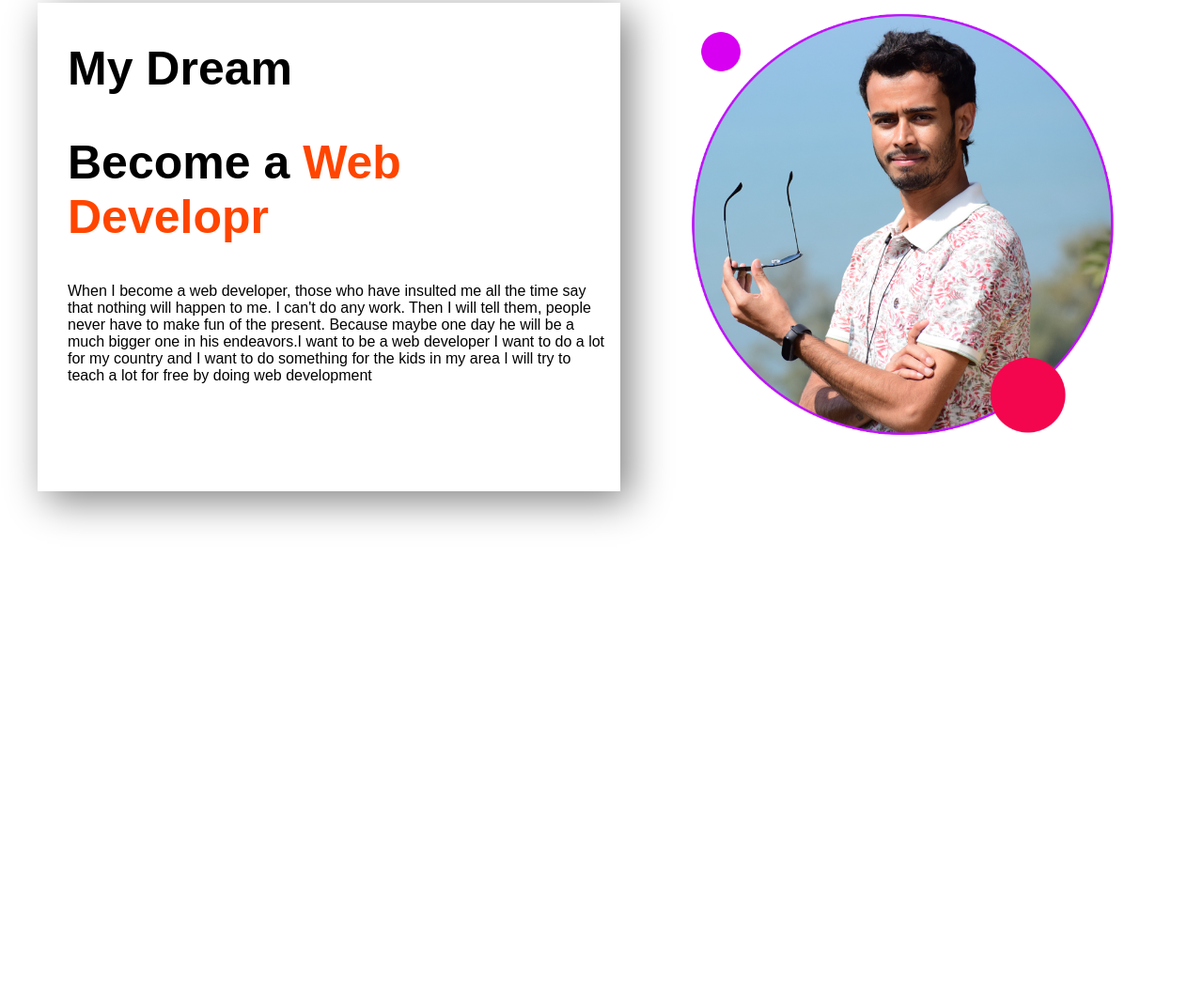
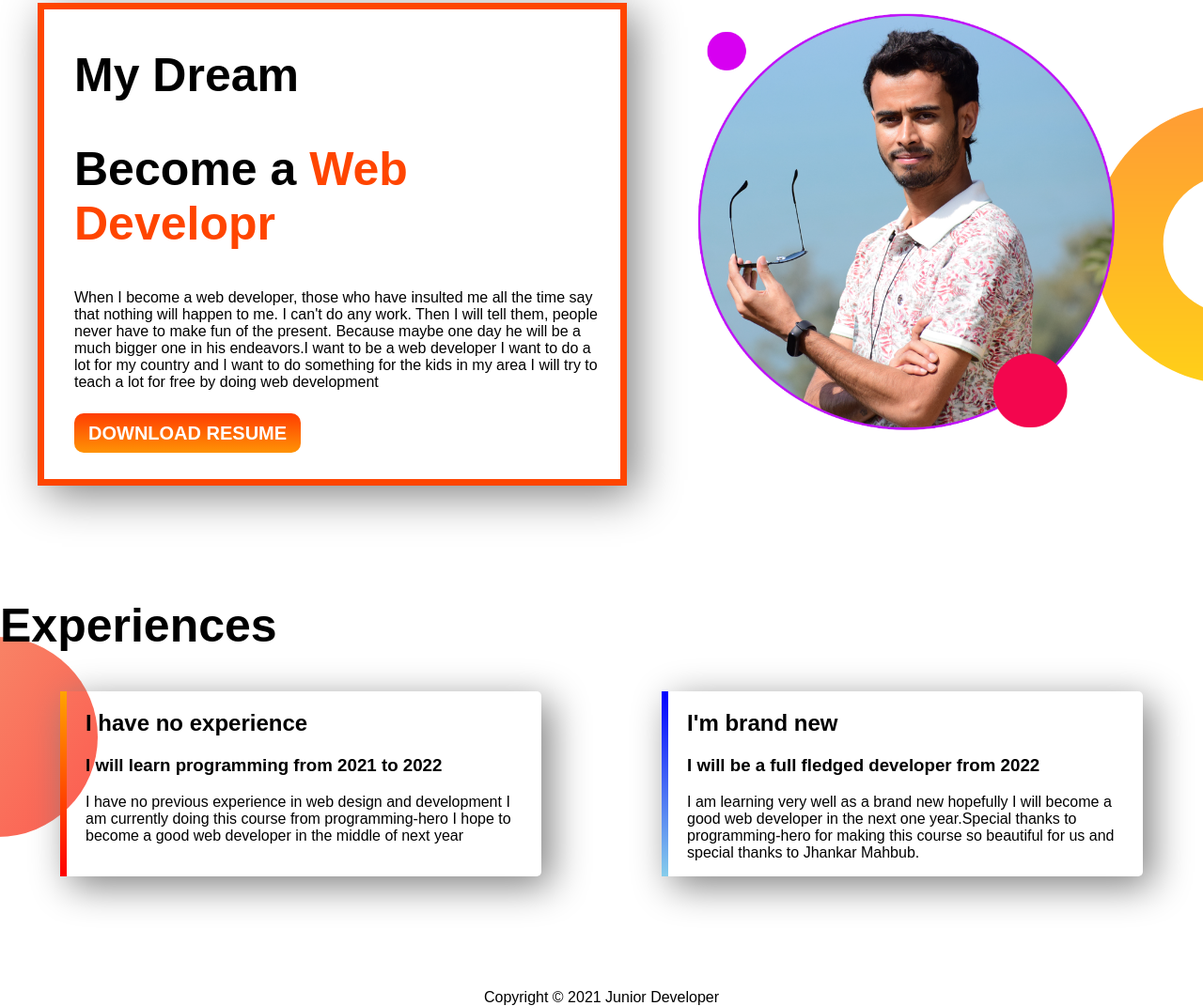
Before and after one commit to sojibdasjr/protfolio-site, a plain HTML site: page index.html in a window 1280 px wide. Shown: the part 681-1752 px from the top of the page at 94% size. Before the commit the page ends 1324 px from the top, so only its background shows below. Drawn offline with Linux system fonts and the light colour scheme; a web font is replaced by a local one.

Commit message:
added new file

```diff
--- a/index.html
+++ b/index.html
@@ -13,7 +13,7 @@
 </head>
 
 <body>
-    <section class="top-bannar">
+    <section class="top-bannar contanier">
 
         <div class="half-width">
             <img src="images/sojib.png" alt="This is sojib das images">
@@ -21,7 +21,7 @@
 
         <div id="box-shadow" class="half-width">
             <h1 class="h1">Welcome To</h1>
-            <h1 class="h1"><span class="jd">Junior Developr</span> World !!</h1>
+            <h1 class="h1"><span class="jd">Junior Developer</span> World !!</h1>
             <p>
                 My name is SOJiB DAS I’m a dreamer, I’m a believer and I’m a doer. I am well known for my presentation
                 skill. I can speak very well both in Bengali and English. Another quality of me that I feel proud of is
@@ -44,7 +44,7 @@
 
     </section>
 
-    <section>
+    <section class=" dream-bannar contanier">
         <div id="box-shadow2" class="second-half">
             <h1 class="h1">
                 My Dream
@@ -60,7 +60,9 @@
                 day he will be a much bigger one in his endeavors.I want to be a web developer I want to do a lot for my
                 country and I want to do something for the kids in my area I will try to teach a lot for free by doing
                 web development
-            </p>
+            </p><br>
+
+            <a class="facebook" target="_blank" href="https://www.facebook.com/contact.sojib/"> DOWNLOAD RESUME</a>
         </div>
 
         <div class="second-half">
@@ -69,6 +71,27 @@
 
     </section>
 
+    <section class="experinces-area">
+        <h1 class="h1">Experiences</h1>
+        <div class="contanier ">
+            <div id="border-left" class="no-exp">
+                <h1>I have no experience</h1>
+                <h3>I will learn programming from 2021 to 2022</h3>
+                <p>I have no previous experience in web design and development I am currently doing this course from
+                    programming-hero I hope to become a good web developer in the middle of next year</p>
+            </div>
+            <div id="border-left1" class="no-exp">
+                <h1>I'm brand new</h1>
+                <h3>I will be a full fledged developer from 2022</h3>
+                <p>I am learning very well as a brand new hopefully I will become a good web developer in the next one
+                    year.Special thanks to programming-hero for making this course so beautiful for us and special
+                    thanks to
+                    Jhankar Mahbub.</p>
+            </div>
+        </div>
+
+    </section>
+    <footer>Copyright © 2021 Junior Developer </footer>
 </body>
 
 </html>
--- a/style.css
+++ b/style.css
@@ -2,7 +2,7 @@ body{
     font-family: 'Otomanopee One', sans-serif;
     margin: 0px;
 }
-section{
+.contanier{
     display: flex;
     margin-bottom: 120px;
 }
@@ -49,6 +49,39 @@ section{
     width: 90%;
 }
 #box-shadow2{
+    box-shadow: 10px 10px 45px gray;
+    margin-left: 40px;
+    border: 7px solid orangered;
+}
+.dream-bannar{
+    background-image: url(images/dream-bg.png);
+    background-repeat: no-repeat;
+    background-position: right;
+}
+.no-exp{
     box-shadow: 10px 10px 40px gray;
-    margin-left: 40px;
+    width: 40%;
+    margin-left: 5%;
+    margin-right: 5%;
+    padding-left: 20px;
+    padding-right: 10px;
+    border-radius: 5px;
 }
+.experinces-area{
+    background-image: url(images/exp-bg.png);
+    background-repeat: no-repeat;
+    background-position: left;
+}
+#border-left{
+    border-image:linear-gradient(orange,red);
+    border-left: 7px solid;
+    border-image-slice: 1;
+}
+#border-left1{
+    border-image:linear-gradient(blue,skyblue);
+    border-left: 7px solid;
+    border-image-slice: 1;
+}
+footer{
+    text-align: center;
+}
```
